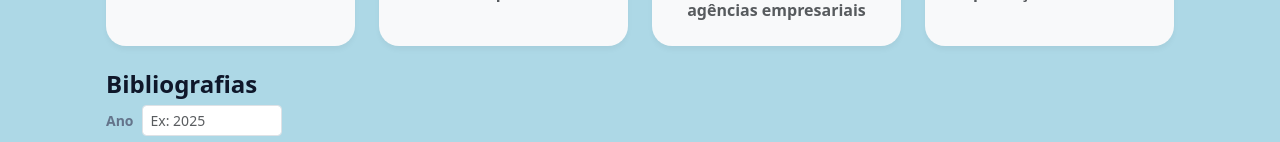
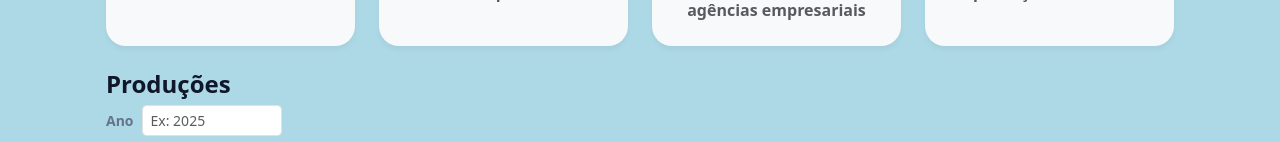
Before and after one commit to Santos0905/producoes-lncc, a React (Vite) app: page / in a window 1280 px wide. Shown: the part 533-675 px from the top of the page. Built offline with nearby package versions, Linux system fonts and the light colour scheme; no server answers.

Commit message:
Remoção da linha menor da lista e alteração do fundo

```diff
--- a/src/pages/Producoes.jsx
+++ b/src/pages/Producoes.jsx
@@ -125,7 +125,7 @@ const Producoes = () => {
           <div className="d-flex align-items-start justify-content-between gap-3 flex-wrap">
           <div>
             <h3 className="h4 mb-0 fw-semibold" style={{ color: '#0f172a' }}>
-              Bibliografias
+              Produções
             </h3>
           </div>
         </div>
```
